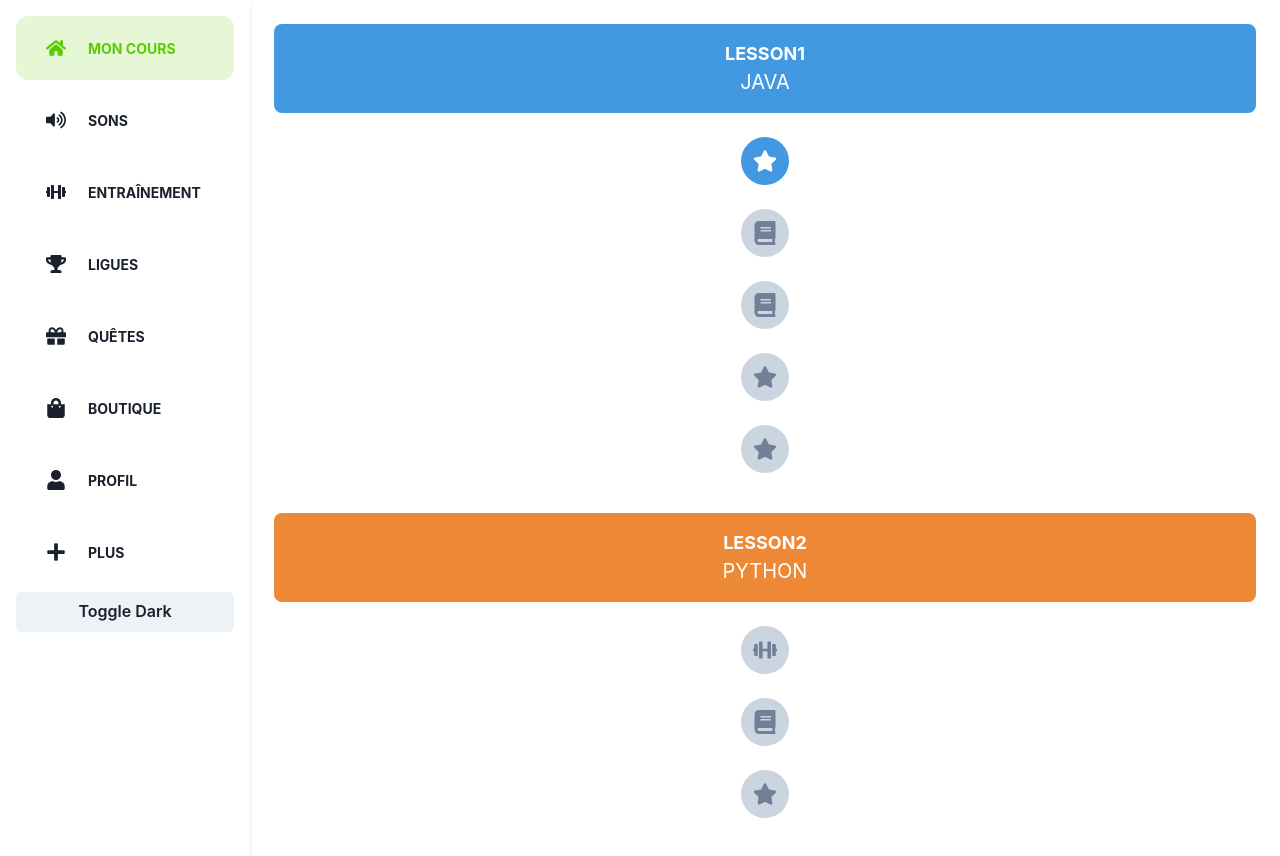
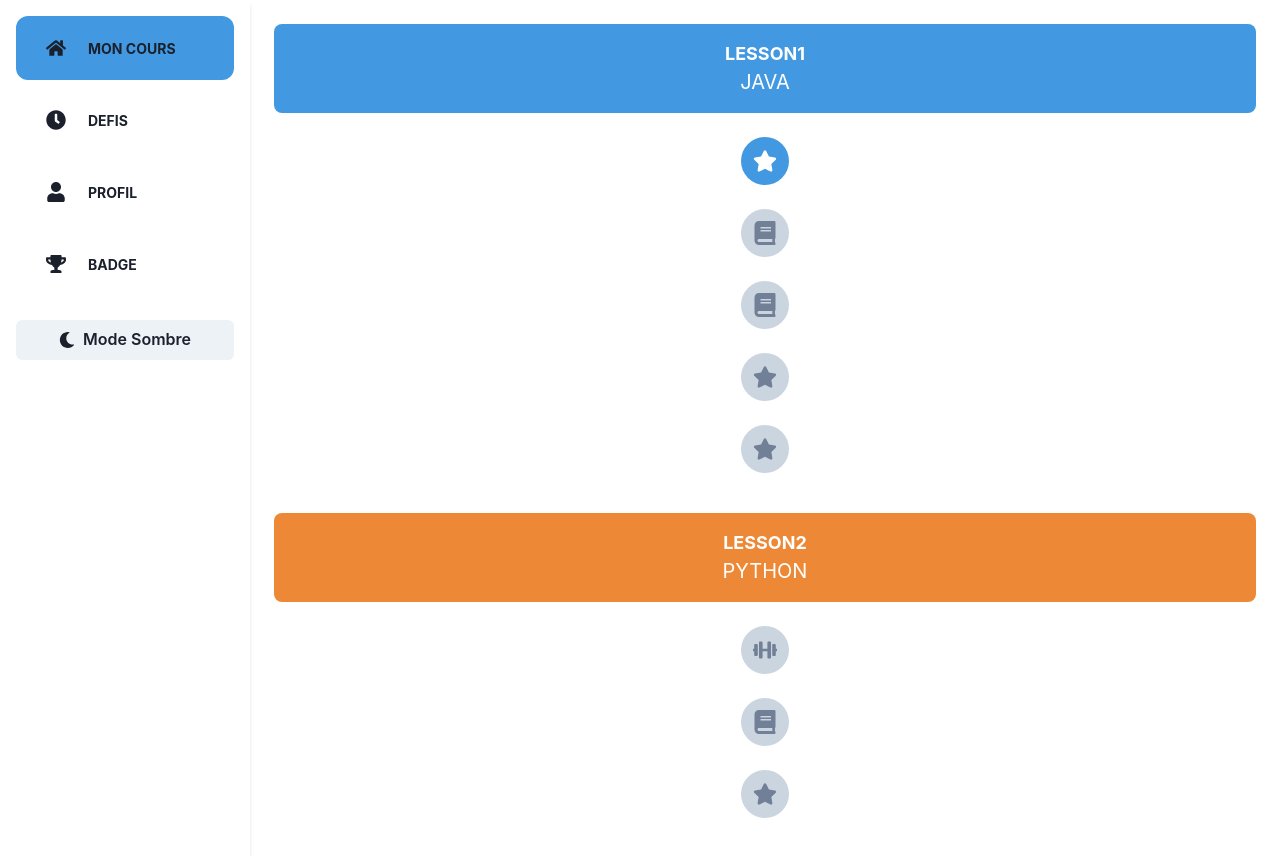
Before and after one commit to Matias1512/Projet_file_rouge_FRONT, a React (Vite) app in the folder devClass/: page / in a window 1280 px wide. Shown: the top 856 px of the page. Built offline with nearby package versions, Linux system fonts and the light colour scheme.

Commit message:
add new icons on nav bar

```diff
--- a/devClass/src/components/NavBar.jsx
+++ b/devClass/src/components/NavBar.jsx
@@ -1,5 +1,5 @@
-import { Box, VStack, Link, IconButton, Text, Flex, useColorModeValue, Button, useColorMode } from "@chakra-ui/react";
-import { FaHome, FaVolumeUp, FaDumbbell, FaTrophy, FaGift, FaShoppingBag, FaUser, FaPlus, FaSun, FaMoon } from "react-icons/fa";
+import { Box, VStack, Link, IconButton, Text, Flex, useColorModeValue, Button, useColorMode, Icon } from "@chakra-ui/react";
+import { FaHome, FaClock, FaDumbbell, FaTrophy, FaGift, FaShoppingBag, FaUser, FaPlus, FaSun, FaMoon } from "react-icons/fa";
 
 const NavItem = ({ href, icon, label, active, color }) => (
   <Link
@@ -13,8 +13,8 @@ const NavItem = ({ href, icon, label, active, color }) => (
     fontWeight="bold"
     fontSize="sm"
     transition="background-color 0.2s, color 0.2s"
-    bg={active ? "#e5f7d4" : "transparent"}
-    color={active ? "#58cc02" : color}
+    bg={active ? "blue.400" : "transparent"}
+    color={active ? "light" : color}
     _hover={{ bg: "gray.100", color: "gray.700" }}
   >
     <IconButton
@@ -38,15 +38,11 @@ const NavBar = () => {
     <Box as="nav" w="250px" minH="100vh" p={4} boxShadow="md" bg={colorMode} color={textColor}>
       <VStack spacing={2} align="stretch">
         <NavItem href="#" icon={<FaHome size={20} />} label="MON COURS" active color={textColor} />
-        <NavItem href="#" icon={<FaVolumeUp size={20} />} label="SONS" color={textColor} />
-        <NavItem href="#" icon={<FaDumbbell size={20} />} label="ENTRAÎNEMENT" color={textColor} />
-        <NavItem href="#" icon={<FaTrophy size={20} />} label="LIGUES" color={textColor} />
-        <NavItem href="#" icon={<FaGift size={20} />} label="QUÊTES" color={textColor} />
-        <NavItem href="#" icon={<FaShoppingBag size={20} />} label="BOUTIQUE" color={textColor} />
+        <NavItem href="#" icon={<FaClock size={20} />} label="DEFIS" color={textColor} />
         <NavItem href="#" icon={<FaUser size={20} />} label="PROFIL" color={textColor} />
-        <NavItem href="#" icon={<FaPlus size={20} />} label="PLUS" color={textColor} />
-        <Button onClick={toggleColorMode}>
-            Toggle {colorMode === 'light' ? 'Dark' : 'Light'}
+        <NavItem href="#" icon={<FaTrophy size={20} />} label="BADGE" color={textColor} />
+        <Button onClick={toggleColorMode} mt={4} leftIcon={<Icon as={colorMode === "light" ? FaMoon : FaSun} />}>
+        {colorMode === "light" ? "Mode Sombre" : "Mode Lumière"}
         </Button>
       </VStack>
     </Box>
```
